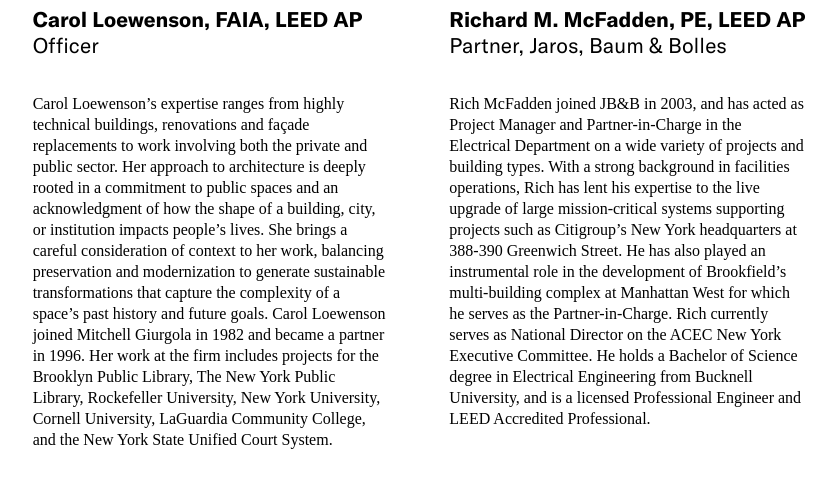
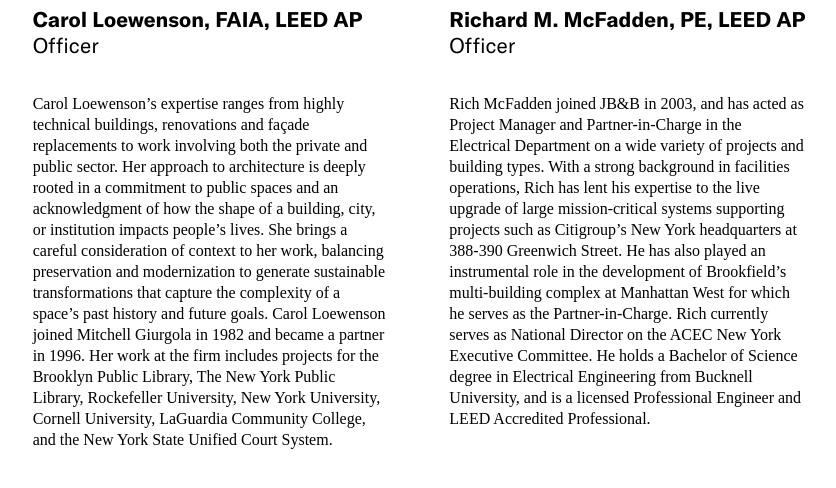
Before and after one commit to jengalas/bwaf-bbw, a Jekyll site: the page built from about/boardandstaff.md, in a window 1280 px wide and 900 px high, scrolled down 4853 px, cut to the strip 228-750 px from the top of the window. Shown: the top 488 px of the strip, without its empty margins (444-1280 px from the left). Built offline with Jekyll 4.4.1, drawn with Linux system fonts in a browser that asks for light colours; some web fonts are replaced.

Commit message:
Update from Forestry.io Aislinn McNamara updated about/boardandstaff.md

```diff
--- a/about/boardandstaff.md
+++ b/about/boardandstaff.md
@@ -158,7 +158,7 @@ page_blocks:
       LaGuardia Community College, and the New York State Unified Court System."
     image: "/v1618331492/Loewenson_Carol_1355_tg8dv5.jpg"
   - title: 'Richard M. McFadden, PE, LEED AP '
-    title_role: Partner, Jaros, Baum & Bolles
+    title_role: Officer
     image: "/v1618331280/sml_HS_McFadden-R_gt7mcj.jpg"
     description: 'Rich McFadden joined JB&B in 2003, and has acted as Project Manager
       and Partner-in-Charge in the Electrical Department on a wide variety of projects
```
